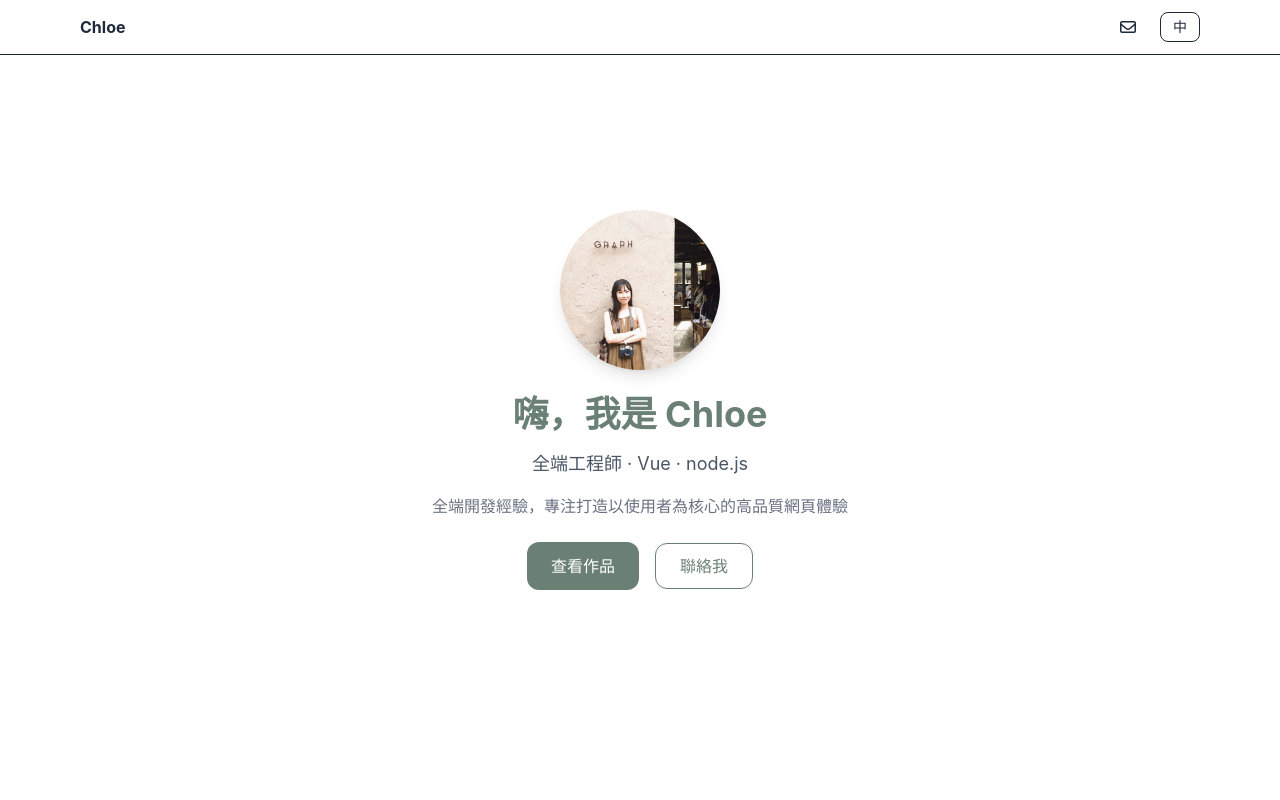
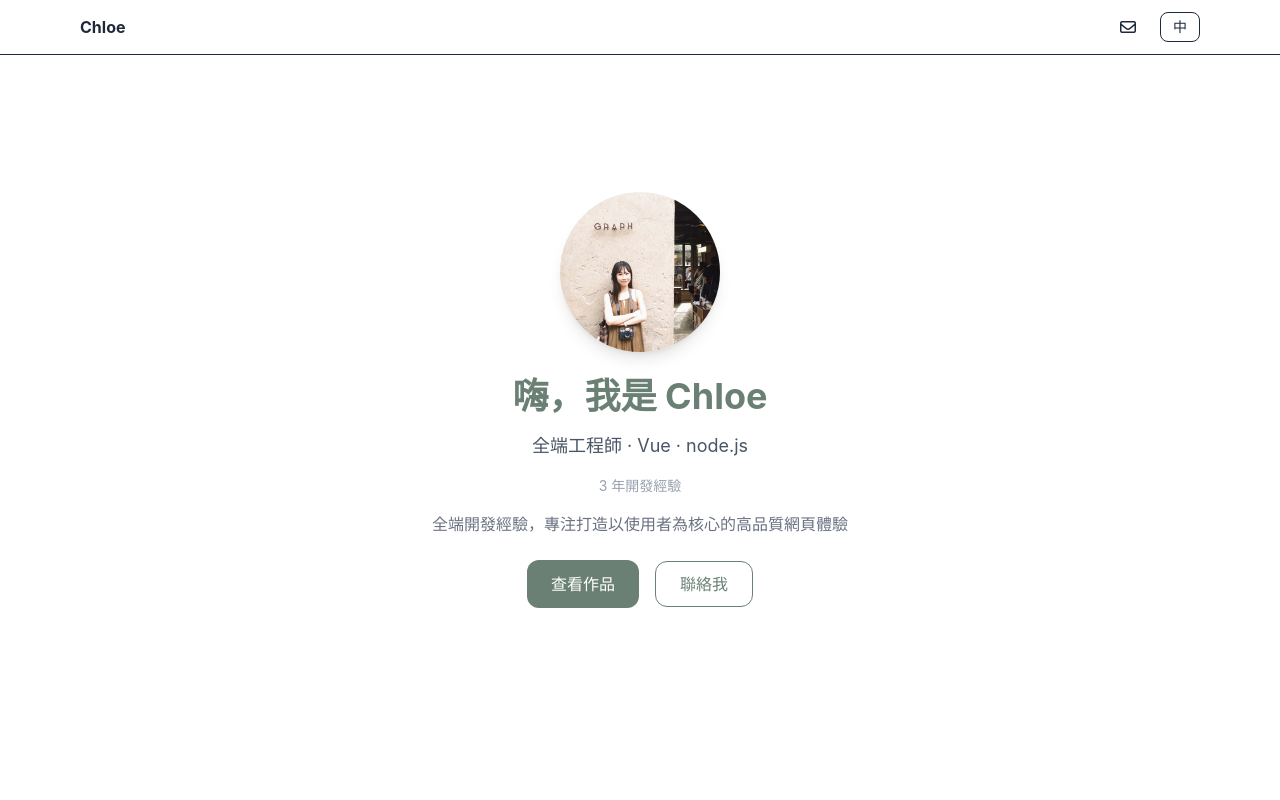
Before and after one commit to Chloe905/My-Resume, a Vue app: page / in a window 1280 px wide. Shown: the top 800 px of the page. Built offline with nearby package versions, Linux system fonts and the light colour scheme.

Commit message:
add experience to hero

```diff
--- a/src/components/Hero.vue
+++ b/src/components/Hero.vue
@@ -20,6 +20,9 @@ const { t } = useI18n();
         {{ t('hero.subtitle') }}
       </p>
 
+      <p class="text-gray-400 text-sm mb-4">
+        {{ t('hero.experience') }}
+      </p>
       <p class="text-gray-500 mb-6">
         {{ t('hero.desc') }}
       </p>
--- a/src/i18n.js
+++ b/src/i18n.js
@@ -7,7 +7,8 @@ const messages = {
       subtitle: 'Full-Stack Engineer  · Vue Specialist  · node.js',
       desc: 'full-stack development experience. Build user-centered, visually refined web experiences.',
       projects: 'View Projects',
-      contact: 'Contact Me'
+      contact: 'Contact Me',
+      experience: '3 Years of Development Experience'
     },
     nav: {
       projects: 'Projects',
@@ -107,7 +108,8 @@ const messages = {
       subtitle: '全端工程師  · Vue  · node.js',
       desc: '全端開發經驗，專注打造以使用者為核心的高品質網頁體驗',
       projects: '查看作品',
-      contact: '聯絡我'
+      contact: '聯絡我',
+      experience: '3 年開發經驗'
     },
     nav: {
       projects: '作品',
@@ -211,7 +213,8 @@ const messages = {
       subtitle: 'Full-Stack Engineer  · Vue専門  · node.js',
       desc: 'ユーザー中心の高品質なWeb体験を構築します。',
       projects: 'プロジェクトを見る',
-      contact: 'お問い合わせ'
+      contact: 'お問い合わせ',
+      experience: '3 年の開発経験'
     },
     footer: {
       text: '© 2026 Chloe'
```
